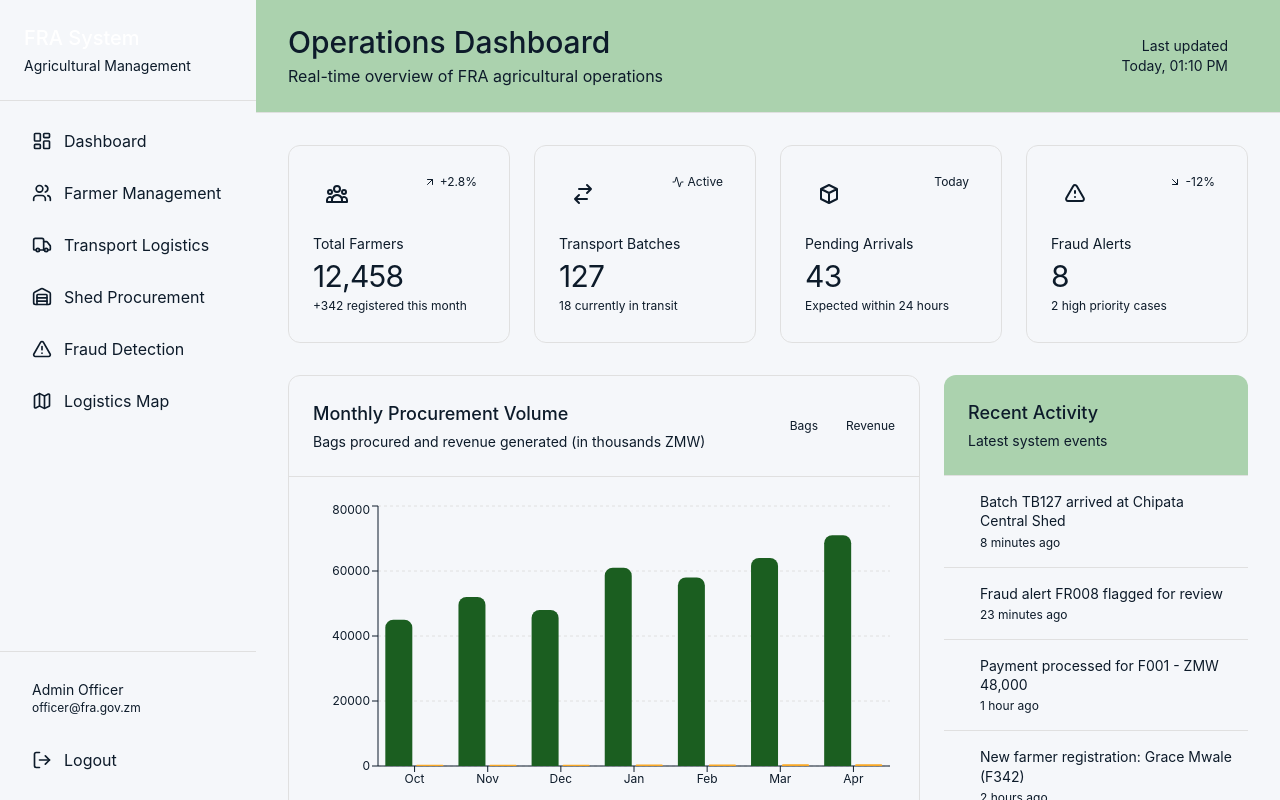
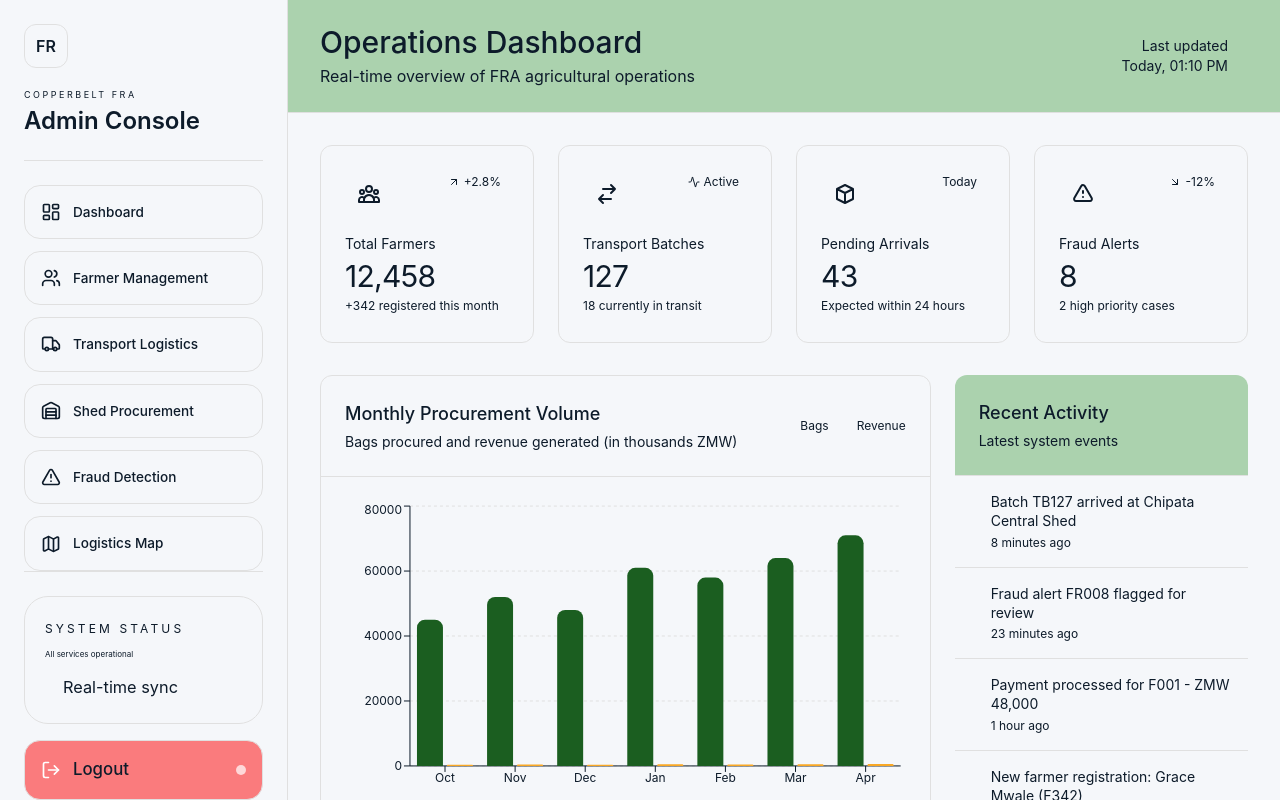
Before and after one commit to Crux98-eng/COPPERBELT-FRA-SYSTEM, a React (Vite) app in the folder CBU-FRA/: page /dashboard in a window 1280 px wide. Built offline with nearby package versions, Linux system fonts and the light colour scheme.

Commit message:
i have enhance side bar navigation and rework some parts of map feature

```diff
--- a/CBU-FRA/src/app/components/layouts/RootLayout.tsx
+++ b/CBU-FRA/src/app/components/layouts/RootLayout.tsx
@@ -6,7 +6,7 @@ import {
   Warehouse,
   AlertTriangle,
   Map,
-  LogOut
+  LogOut,
 } from "lucide-react";
 
 export function RootLayout() {
@@ -29,40 +29,63 @@ export function RootLayout() {
 
   return (
     <div className="flex h-screen bg-background">
-      <aside className="w-64 bg-sidebar text-sidebar-foreground flex flex-col">
-        <div className="p-6 border-b border-sidebar-border">
-          <h1 className="text-xl text-white">FRA System</h1>
-          <p className="text-sm text-sidebar-foreground/70 mt-1">Agricultural Management</p>
+      <aside className="w-72 bg-sidebar text-sidebar-foreground flex flex-col border-r border-sidebar-border/30 px-6 py-6 overflow-y-auto">
+        <div className="pb-6 border-b border-sidebar-border/30">
+          <div className="w-11 h-11 rounded-xl bg-sidebar-accent/15 border border-sidebar-border/40 text-sidebar-foreground/35 grid place-items-center text-s font-semibold">
+            FR
+          </div>
+          <p className="mt-5 text-[9px] tracking-[0.28em] uppercase text-sidebar-foreground/60">
+            COPPERBELT FRA
+          </p>
+          <h1 className="mt-1 text-s font-semibold leading-tight text-sidebar-foreground">
+            Admin Console
+          </h1>
         </div>
 
-        <nav className="flex-1 p-4 space-y-1">
+        <nav className="flex-1 pt-6 space-y-3">
           {navItems.map((item) => (
             <Link
               key={item.path}
               to={item.path}
-              className={`flex items-center gap-3 px-4 py-3 rounded-md transition-colors ${
+              className={`group flex items-center gap-3 rounded-2xl border px-4 py-4 transition-colors ${
                 isActive(item.path)
-                  ? "bg-sidebar-accent text-sidebar-accent-foreground"
-                  : "text-sidebar-foreground/80 hover:bg-sidebar-accent/50 hover:text-sidebar-accent-foreground"
+                  ? "border-sidebar-border bg-sidebar-accent/25 text-sidebar-accent-foreground"
+                  : "border-sidebar-border/40 bg-sidebar-accent/5 text-sidebar-foreground/80 hover:border-sidebar-border/70 hover:bg-sidebar-accent/15 hover:text-sidebar-accent-foreground"
               }`}
             >
-              <item.icon className="w-5 h-5" />
-              <span>{item.label}</span>
+              <item.icon className="w-5 h-5 text-sidebar-ring" />
+              <span className="flex-1 text-[0.85rem] font-medium">{item.label}</span>
+              <span
+                className={`w-2.5 h-2.5 rounded-full transition-opacity ${
+                  isActive(item.path)
+                    ? "bg-sidebar-ring opacity-100"
+                    : "bg-sidebar-ring/80 opacity-70 group-hover:opacity-100"
+                }`}
+              />
             </Link>
           ))}
         </nav>
 
-        <div className="p-4 border-t border-sidebar-border">
-          <div className="px-4 py-3 mb-2 bg-sidebar-accent/30 rounded-md">
-            <p className="text-sm text-sidebar-foreground/90">Admin Officer</p>
-            <p className="text-xs text-sidebar-foreground/60">officer@fra.gov.zm</p>
+        <div className="pt-6 border-t border-sidebar-border/30">
+          <div className="px-5 py-6 rounded-3xl border border-sidebar-border/40 bg-sidebar-accent/10">
+            <p className="text-xs tracking-[0.26em] uppercase text-sidebar-foreground/65">
+              System Status
+            </p>
+            <p className="mt-3 text-[0.5rem] leading-tight text-sidebar-foreground">
+              All services operational
+            </p>
+            <p className="mt-4 inline-flex items-center gap-2 text-sidebar-ring text-[1.02rem]">
+              <span className="w-2.5 h-2.5 rounded-full bg-sidebar-ring" />
+              Real-time sync
+            </p>
           </div>
           <Link
             to="/login"
-            className="flex items-center gap-3 px-4 py-3 rounded-md text-sidebar-foreground/80 hover:bg-sidebar-accent/50 hover:text-sidebar-accent-foreground transition-colors"
+            className="group mt-4 flex items-center gap-3 rounded-2xl border border-sidebar-border/40 bg-[red]/50 px-4 py-4 text-sidebar-foreground/80 hover:border-sidebar-border/70 hover:bg-sidebar-accent/15 hover:text-sidebar-accent-foreground transition-colors"
           >
-            <LogOut className="w-5 h-5" />
-            <span>Logout</span>
+            <LogOut className="w-5 h-5 text-sidebar-ring text-white" />
+            <span className="flex-1 text-[1.05rem] font-medium">Logout</span>
+            <span className="w-2.5 h-2.5 rounded-full bg-white opacity-70 group-hover:opacity-100" />
           </Link>
         </div>
       </aside>
```
